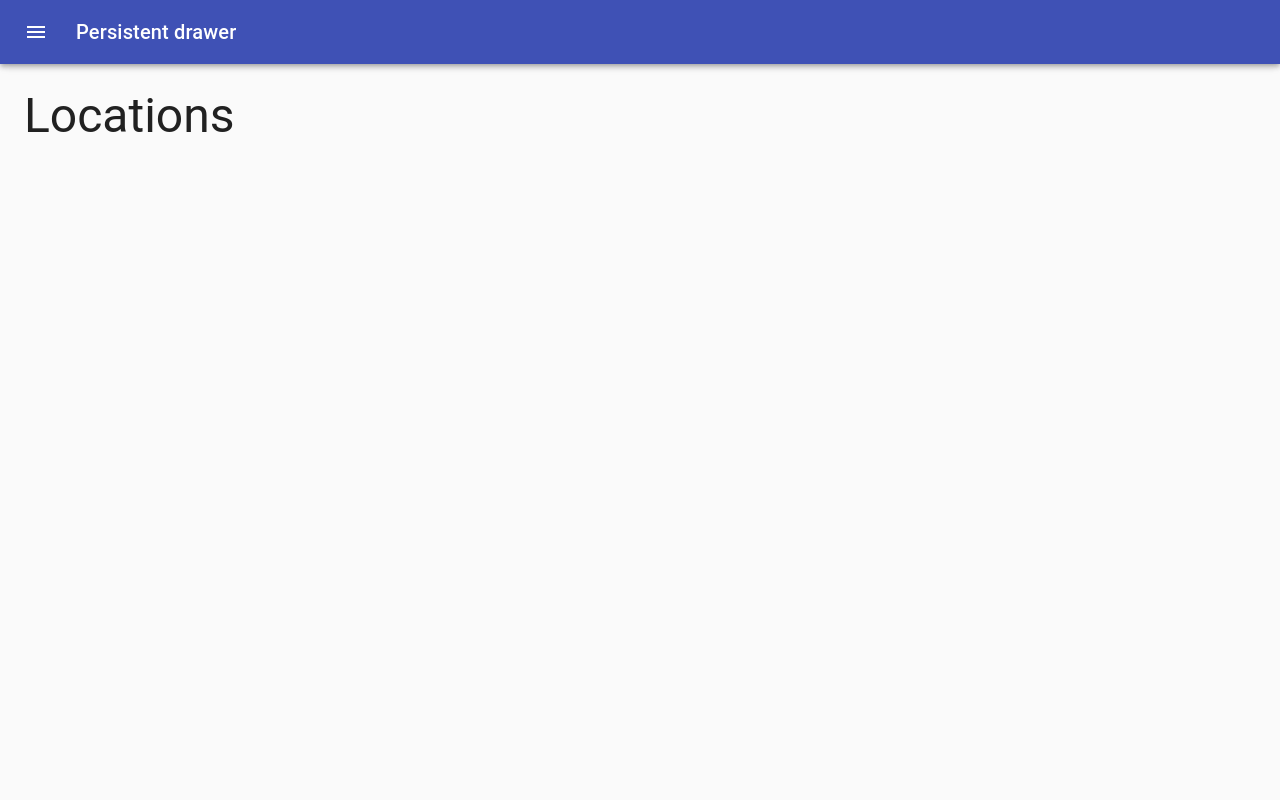
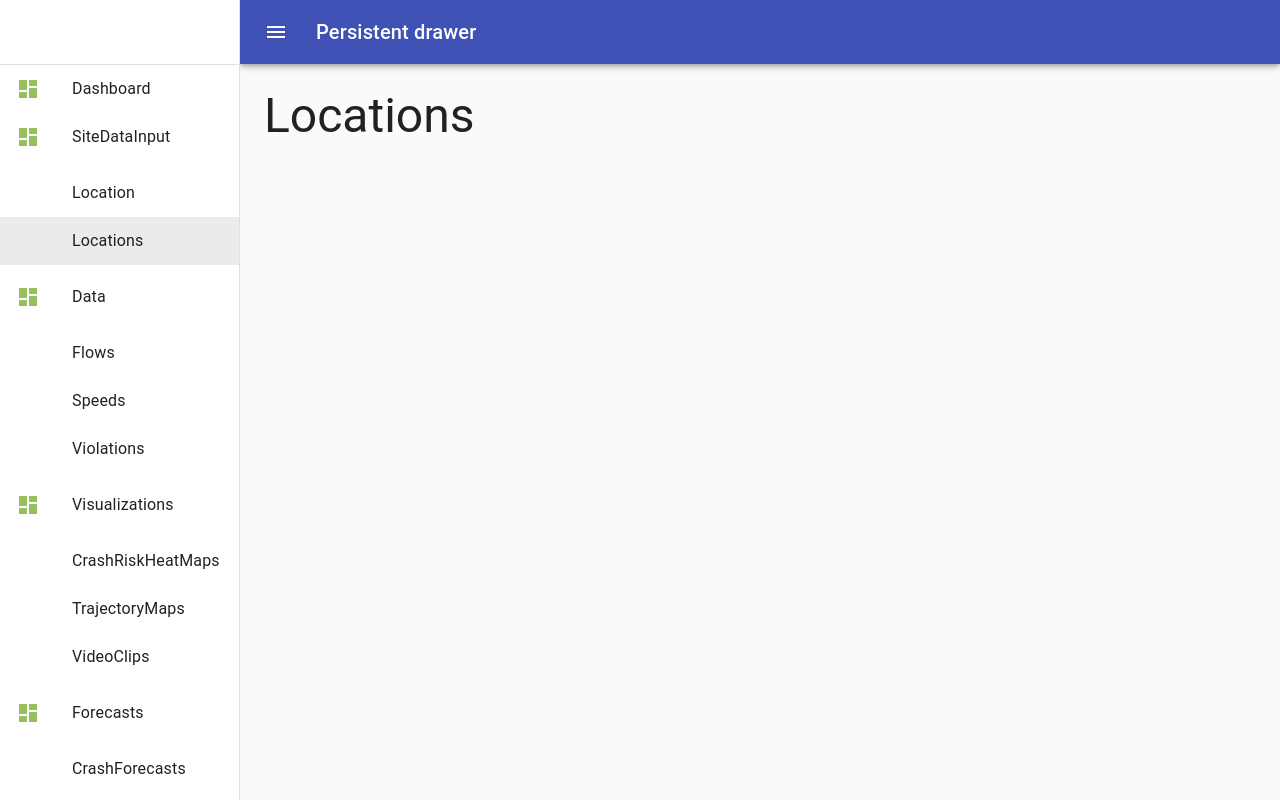
Before and after one commit to dhirajsonavane/ts-layout, a React (Create React App) app: page /admin/locations in a window 1280 px wide. Built offline with nearby package versions, Linux system fonts and the light colour scheme.

Commit message:
sidebar modifications

```diff
--- a/src/components/Sidebar/AppMenuItem.tsx
+++ b/src/components/Sidebar/AppMenuItem.tsx
@@ -22,20 +22,18 @@ export const AppMenuItemPropTypes = {
   path: PropTypes.string,
   Icon: PropTypes.elementType,
   views: PropTypes.array,
+  invisible: PropTypes.bool
 }
 
-// TypeScript compile-time props type, infered from propTypes
-// https://dev.to/busypeoples/notes-on-typescript-inferring-react-proptypes-1g88
 type AppMenuItemPropTypes = PropTypes.InferProps<typeof AppMenuItemPropTypes>
 type AppMenuItemPropsWithoutItems = Omit<AppMenuItemPropTypes, 'views'>
 
-// Improve child items declaration
 export type AppMenuItemProps = AppMenuItemPropsWithoutItems & {
   views?: AppMenuItemProps[]
 }
 
 const AppMenuItem: React.FC<AppMenuItemProps> = props => {
-  const { name, layout, path, Icon, views = [] } = props
+  const { name, layout, path, Icon, invisible, views = [] } = props
   const classes = useStyles()
   const isExpandable = views && views.length > 0
   const [open, setOpen] = React.useState(true)
@@ -45,7 +43,7 @@ const AppMenuItem: React.FC<AppMenuItemProps> = props => {
   }
 
   const MenuItemRoot = (
-    <AppMenuItemComponent className={classes.menuItem} layout={layout} path={path} onClick={handleClick}>
+    <AppMenuItemComponent className={classes.menuItem} invisible={invisible} layout={layout} path={path} onClick={handleClick}>
       {/* Display an icon if any */}
       {!!Icon && (
         <ListItemIcon className={classes.menuItemIcon}>
@@ -60,9 +58,11 @@ const AppMenuItem: React.FC<AppMenuItemProps> = props => {
   const MenuItemChildren = isExpandable ? (
     <div>
       <List component="div">
-        {views.map((views, index) => (
-          <AppMenuItem {...views} key={index} />
-        ))}
+        {
+          views.map((view, index) => (
+            <AppMenuItem {...view} key={index} />
+          ))
+        }
       </List>
     </div>
   ) : null
--- a/src/components/Sidebar/AppMenuItemComponent.tsx
+++ b/src/components/Sidebar/AppMenuItemComponent.tsx
@@ -5,12 +5,17 @@ import { NavLink, NavLinkProps } from 'react-router-dom'
 export interface AppMenuItemComponentProps {
   className?: string
   layout?: string | null
-  path?: string | null // because the InferProps props allows alows null value
+  path?: string | null,
+  invisible?:boolean|null,
   onClick?: (event: React.MouseEvent<HTMLElement>) => void
 }
 
 const AppMenuItemComponent: React.FC<AppMenuItemComponentProps> = props => {
-  const { className, onClick, layout, path, children } = props
+  const { className, onClick, layout, path, invisible, children } = props
+
+  if(invisible) {
+    return null;
+  }
 
   // If link is not set return the orinary ListItem
   if (!path || typeof path !== 'string') {
--- a/src/drm-routes.ts
+++ b/src/drm-routes.ts
@@ -19,7 +19,7 @@ const DrmRoutes = [
     path: "/dashboard",
     name: "Dashboard",
     rtlName: "لوحة القيادة",
-    icon: DashboardIcon,
+    Icon: DashboardIcon,
     component: Dashboard,
     layout: "/admin"
   },
@@ -27,7 +27,7 @@ const DrmRoutes = [
     collapse: true,
     name: "SiteDataInput",
     rtlName: "صفحات",
-    icon: Image,
+    Icon: DashboardIcon,
     state: "SiteDataInputCollapse",
     views: [
       {
@@ -37,7 +37,8 @@ const DrmRoutes = [
         mini: "PP",
         rtlMini: "ع",
         component: EditLocation,
-        layout: "/admin"
+        layout: "/admin",
+        invisible: true,
       },
       {
         path: "/location",
@@ -63,7 +64,7 @@ const DrmRoutes = [
     collapse: true,
     name: "Data",
     rtlName: "صفحات",
-    icon: Image,
+    Icon: DashboardIcon,
     state: "DataCollapse",
     views: [
       {
@@ -99,7 +100,7 @@ const DrmRoutes = [
     collapse: true,
     name: "Visualizations",
     rtlName: "صفحات",
-    icon: Image,
+    Icon: DashboardIcon,
     state: "VisualizationsCollapse",
     views: [
       {
@@ -135,7 +136,7 @@ const DrmRoutes = [
     collapse: true,
     name: "Forecasts",
     rtlName: "صفحات",
-    icon: Image,
+    Icon: DashboardIcon,
     state: "ForecastsCollapse",
     views: [
       {
@@ -153,7 +154,7 @@ const DrmRoutes = [
     path: "/countermeasures",
     name: "Countermeasures",
     rtlName: "لوحة القيادة",
-    icon: DashboardIcon,
+    Icon: DashboardIcon,
     component: Countermeasures,
     layout: "/admin"
   }
--- a/src/layouts/Admin.tsx
+++ b/src/layouts/Admin.tsx
@@ -42,7 +42,7 @@ function getRoutes(_routes: any) {
 const Admin: React.FC = () => {
   const classes = useStyles();
   const theme = useTheme();
-  const [open, setOpen] = React.useState(false);
+  const [open, setOpen] = React.useState(true);
 
   const handleDrawerOpen = () => {
     setOpen(true);
```
